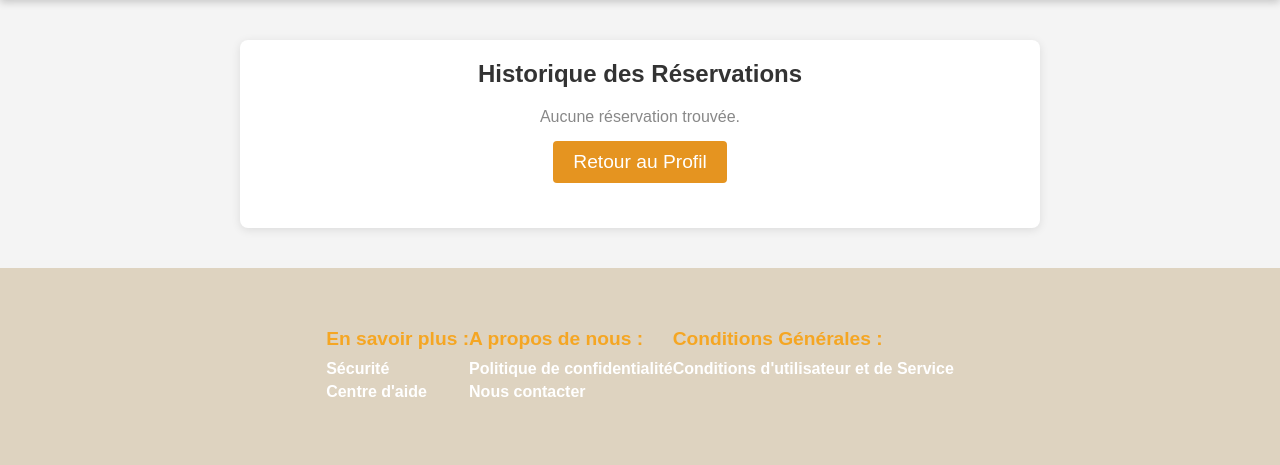
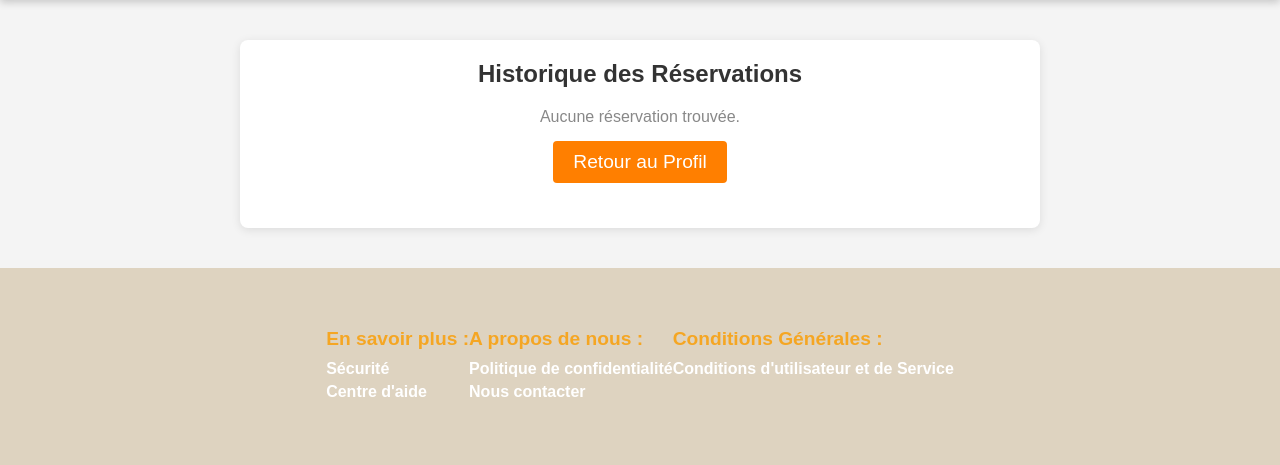
Before and after one commit to tchamalat/Gardien-des-animaux, a PHP site: page /phpmailer/historique.php in a window 1280 px wide, with the pointer over the restyled element. Shown: the part 230-695 px from the top of the page. Run offline with PHP 8.4, Linux system fonts and the light colour scheme; the visitor is signed in with stand-in values (Sample User, id 1); data that the repository does not hold is empty.

Commit message:
Update historique.php

```diff
--- a/historique.php
+++ b/historique.php
@@ -90,7 +90,7 @@ $result = $stmt->get_result();
             transition: background-color 0.3s ease, transform 0.3s ease;
         }
         .btn-return:hover {
-            background-color: #e59420;
+            background-color: #ff7f00;
             transform: translateY(-5px);
         }
     </style>
```
